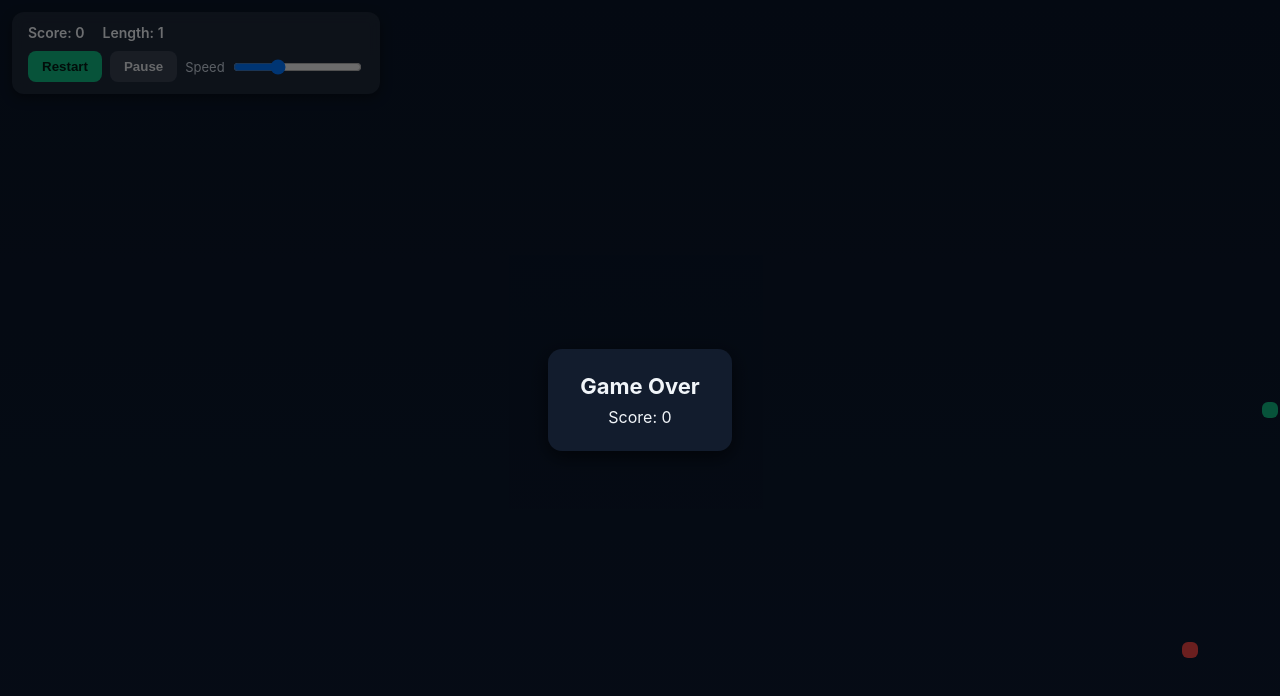
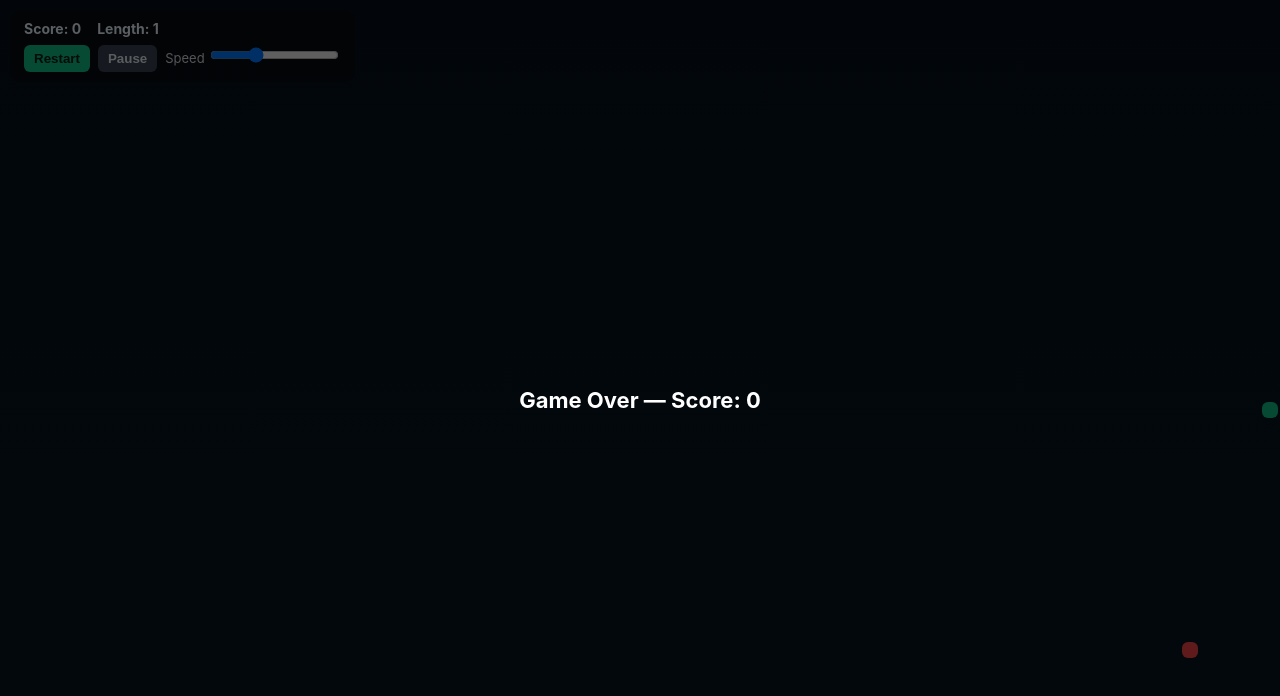
Before and after one commit to umclarence1/Snake-game, a plain HTML site: page index.html in a window 1280 px wide. Drawn offline with Linux system fonts and the light colour scheme.

Commit message:
Update index.html

```diff
--- a/index.html
+++ b/index.html
@@ -3,58 +3,52 @@
 <head>
   <meta charset="utf-8" />
   <meta name="viewport" content="width=device-width,initial-scale=1" />
-  <title>Snake — Polished UI</title>
+  <title>Snake — Fullscreen UI</title>
   <style>
     html,body {
       margin:0; padding:0; height:100%; width:100%;
-      background:linear-gradient(180deg,#071025,#081424);
+      background:linear-gradient(180deg,#071025, #081424);
       font-family:Inter,system-ui,Segoe UI,Roboto,'Helvetica Neue',Arial;
-      color:#f1f5f9; overflow:hidden;
+      color:#e6eef6;
+      overflow:hidden;
     }
     canvas {
       display:block;
       width:100vw;
       height:100vh;
-      background:linear-gradient(180deg,#0a1527,#0d1a30);
+      background:linear-gradient(180deg,#06101b,#061520);
     }
     #hud {
-      position:absolute; top:12px; left:12px;
-      display:flex; flex-direction:column; gap:10px;
-      background:rgba(255,255,255,0.08);
-      backdrop-filter:blur(6px);
-      padding:12px 16px;
-      border-radius:12px;
-      box-shadow:0 4px 12px rgba(0,0,0,0.4);
+      position:absolute;
+      top:10px; left:10px;
+      display:flex; flex-direction:column; gap:8px;
+      background:rgba(0,0,0,0.4);
+      padding:10px 14px;
+      border-radius:10px;
     }
     .stats {
-      display:flex; gap:18px;
-      font-size:14px; font-weight:600;
+      display:flex; gap:16px;
+      font-size:14px; font-weight:bold;
     }
     button {
       background:#10b981; color:#041d16;
       font-weight:bold;
-      border:none; border-radius:8px;
-      padding:8px 14px; cursor:pointer;
-      transition:all 0.2s;
+      border:none; border-radius:6px;
+      padding:6px 10px;
+      cursor:pointer;
     }
-    button:hover { filter:brightness(1.1); }
-    button.secondary { background:#374151; color:#e5e7eb; }
-    label { font-size:13px; color:#cbd5e1; display:flex; align-items:center; gap:6px; }
-    input[type=range]{ cursor:pointer; }
+    button.secondary {
+      background:#374151; color:#e5e7eb;
+    }
     #overlayMsg {
-      position:absolute; inset:0;
+      position:absolute;
+      inset:0;
       display:flex; align-items:center; justify-content:center;
-      background:rgba(0,0,0,0.55);
+      background:rgba(0,0,0,0.6);
+      font-size:22px; font-weight:bold;
+      color:white;
       visibility:hidden;
     }
-    #overlayMsg .box {
-      background:rgba(20,30,48,0.9);
-      padding:24px 32px;
-      border-radius:14px;
-      text-align:center;
-      box-shadow:0 6px 20px rgba(0,0,0,0.6);
-    }
-    #overlayMsg h2 { margin:0 0 8px; font-size:22px; }
   </style>
 </head>
 <body>
@@ -68,16 +62,14 @@
     <div style="display:flex; gap:8px; flex-wrap:wrap">
       <button id="restartBtn">Restart</button>
       <button id="pauseBtn" class="secondary">Pause</button>
-      <label>Speed <input id="speedRange" type="range" min="4" max="16" value="8"></label>
+      <label style="font-size:13px; color:#d1d5db">
+        Speed
+        <input id="speedRange" type="range" min="4" max="16" value="8" />
+      </label>
     </div>
   </div>
 
-  <div id="overlayMsg">
-    <div class="box">
-      <h2 id="overlayTitle">Game Over</h2>
-      <div id="overlayText"></div>
-    </div>
-  </div>
+  <div id="overlayMsg">Game Over</div>
 
   <script>
   (function(){
@@ -89,8 +81,6 @@
     const pauseBtn = document.getElementById('pauseBtn');
     const speedRange = document.getElementById('speedRange');
     const overlayMsg = document.getElementById('overlayMsg');
-    const overlayTitle = document.getElementById('overlayTitle');
-    const overlayText = document.getElementById('overlayText');
 
     const CELL = 20;
     let COLS, ROWS;
@@ -108,8 +98,10 @@
     function randCell(){
       return { x: Math.floor(Math.random()*COLS), y: Math.floor(Math.random()*ROWS) };
     }
+
     function placeFruit(){
-      let pos; const occupied = new Set(snake.map(s=>s.x+','+s.y));
+      let pos;
+      const occupied = new Set(snake.map(s=>s.x+','+s.y));
       do { pos = randCell(); } while (occupied.has(pos.x+','+pos.y));
       fruit = pos;
     }
@@ -118,69 +110,94 @@
       snake = [{ x: Math.floor(COLS/2), y: Math.floor(ROWS/2) }];
       dir = {x:1,y:0}; nextDir = {x:1,y:0};
       score = 0; running = true; paused = false;
-      overlayMsg.style.visibility="hidden";
-      pauseBtn.textContent = "Pause";
-      placeFruit(); startLoop();
+      placeFruit();
+      overlayMsg.style.visibility = "hidden";
+      startLoop();
     }
+
     function gameOver(){
-      running=false; stopLoop();
-      overlayTitle.textContent="Game Over";
-      overlayText.textContent="Score: "+score;
-      overlayMsg.style.visibility="visible";
+      running = false; stopLoop();
+      overlayMsg.textContent = "Game Over — Score: " + score;
+      overlayMsg.style.visibility = "visible";
     }
 
     function startLoop(){
       stopLoop();
       const ms = Math.round(1000 / Number(speedRange.value));
-      tickInterval=setInterval(tick, ms);
+      tickInterval = setInterval(tick, ms);
     }
     function stopLoop(){ if(tickInterval){ clearInterval(tickInterval); tickInterval=null; } }
 
     function tick(){
-      if(!running||paused) return;
-      if(!isOpposite(nextDir,dir)) dir={...nextDir};
-      const head=snake[0];
-      const newHead={x:head.x+dir.x,y:head.y+dir.y};
+      if(!running || paused) return;
+      if(!isOpposite(nextDir, dir)) dir = {...nextDir};
+      const head = snake[0];
+      const newHead = { x: head.x + dir.x, y: head.y + dir.y };
+
       if(newHead.x<0||newHead.x>=COLS||newHead.y<0||newHead.y>=ROWS) return gameOver();
       if(snake.some(s=>s.x===newHead.x && s.y===newHead.y)) return gameOver();
+
       snake.unshift(newHead);
-      if(newHead.x===fruit.x&&newHead.y===fruit.y){ score++; placeFruit(); }
-      else { snake.pop(); }
-      updateUI(); render();
+
+      if(newHead.x===fruit.x && newHead.y===fruit.y){
+        score++;
+        placeFruit();
+      } else {
+        snake.pop();
+      }
+      updateUI();
+      render();
     }
 
-    function updateUI(){ scoreEl.textContent=score; lengthEl.textContent=snake.length; }
+    function updateUI(){
+      scoreEl.textContent = score;
+      lengthEl.textContent = snake.length;
+    }
+
     function render(){
       ctx.clearRect(0,0,canvas.width,canvas.height);
-      if(fruit){ ctx.fillStyle='#ef4444'; roundRect(ctx,fruit.x*CELL+2,fruit.y*CELL+2,CELL-4,CELL-4,6); ctx.fill(); }
+
+      // fruit
+      if(fruit){
+        ctx.fillStyle = '#ef4444';
+        roundRect(ctx, fruit.x*CELL+2, fruit.y*CELL+2, CELL-4, CELL-4, 6);
+        ctx.fill();
+      }
+
+      // snake
       for(let i=0;i<snake.length;i++){
-        const s=snake[i];
-        ctx.fillStyle=i===0?'#10b981':'#34d399';
-        roundRect(ctx,s.x*CELL+2,s.y*CELL+2,CELL-4,CELL-4,6); ctx.fill();
+        const s = snake[i];
+        ctx.fillStyle = i===0 ? '#10b981' : '#34d399';
+        roundRect(ctx, s.x*CELL+2, s.y*CELL+2, CELL-4, CELL-4, 6);
+        ctx.fill();
       }
     }
+
     function roundRect(ctx,x,y,w,h,r){
-      ctx.beginPath(); ctx.moveTo(x+r,y);
-      ctx.arcTo(x+w,y,x+w,y+h,r); ctx.arcTo(x+w,y+h,x,y+h,r);
-      ctx.arcTo(x,y+h,x,y,r); ctx.arcTo(x,y,x+w,y,r); ctx.closePath();
+      ctx.beginPath();
+      ctx.moveTo(x+r,y);
+      ctx.arcTo(x+w,y,x+w,y+h,r);
+      ctx.arcTo(x+w,y+h,x,y+h,r);
+      ctx.arcTo(x,y+h,x,y,r);
+      ctx.arcTo(x,y,x+w,y,r);
+      ctx.closePath();
     }
-    function isOpposite(a,b){ return a.x===-b.x && a.y===-b.y; }
+
+    function isOpposite(a,b){ return a.x === -b.x && a.y === -b.y; }
 
     window.addEventListener('keydown', e=>{
-      const kd={ArrowUp:{x:0,y:-1},ArrowDown:{x:0,y:1},ArrowLeft:{x:-1,y:0},ArrowRight:{x:1,y:0}};
-      if(kd[e.key]){ const cand=kd[e.key]; if(snake.length>1&&isOpposite(cand,dir))return; nextDir=cand; }
-      if(e.code==='Space'){ togglePause(); }
+      const kd = { ArrowUp:{x:0,y:-1}, ArrowDown:{x:0,y:1}, ArrowLeft:{x:-1,y:0}, ArrowRight:{x:1,y:0} };
+      if(kd[e.key]){
+        const cand = kd[e.key];
+        if(snake.length>1 && isOpposite(cand, dir)) return;
+        nextDir = cand;
+      }
+      if(e.code==='Space'){ paused=!paused; }
     });
 
     restartBtn.addEventListener('click', reset);
-    pauseBtn.addEventListener('click', togglePause);
+    pauseBtn.addEventListener('click', ()=>{ paused=!paused; });
     speedRange.addEventListener('input', ()=>{ if(running) startLoop(); });
-
-    function togglePause(){
-      if(!running) return;
-      paused=!paused;
-      pauseBtn.textContent=paused?"Resume":"Pause";
-    }
 
     reset();
   })();
```
